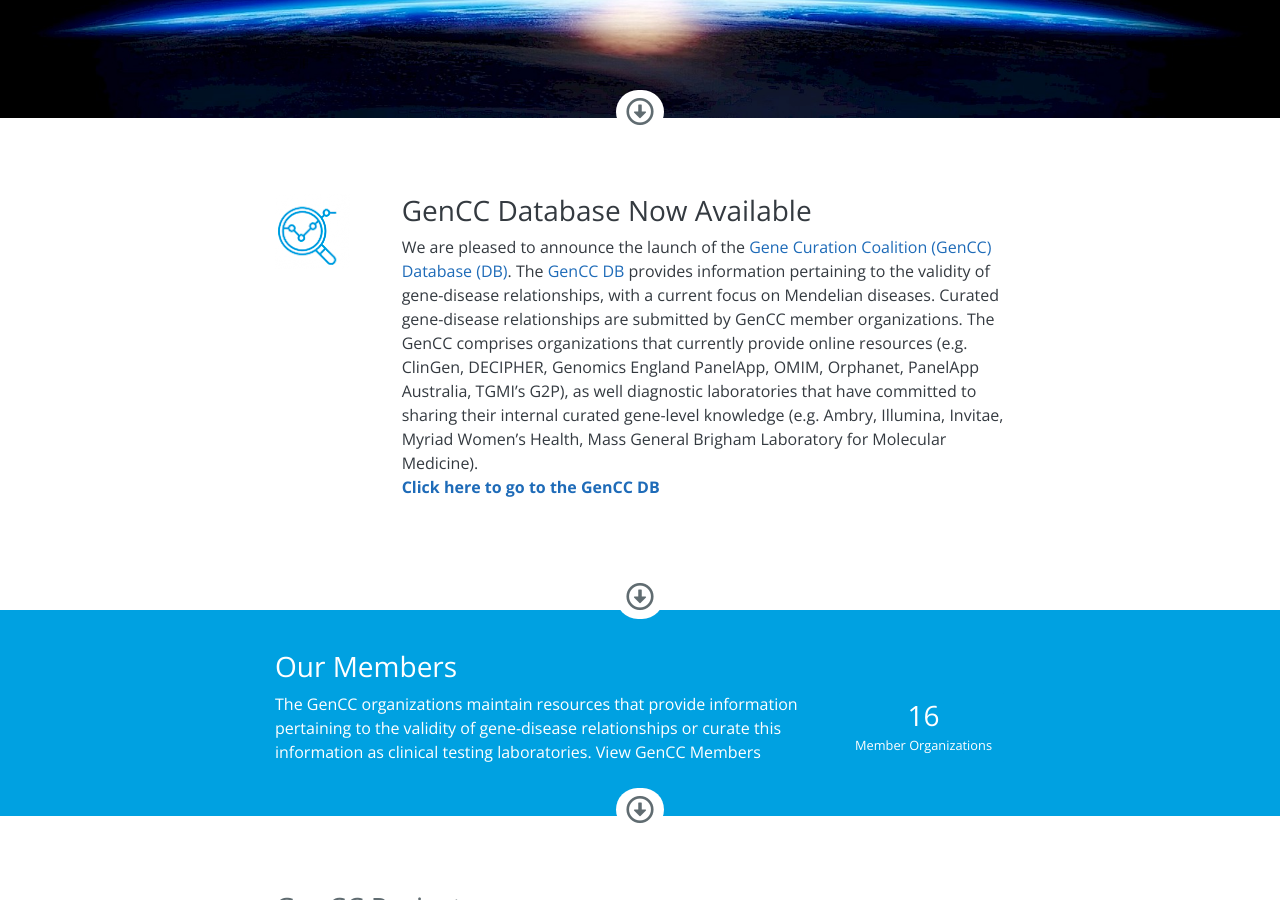
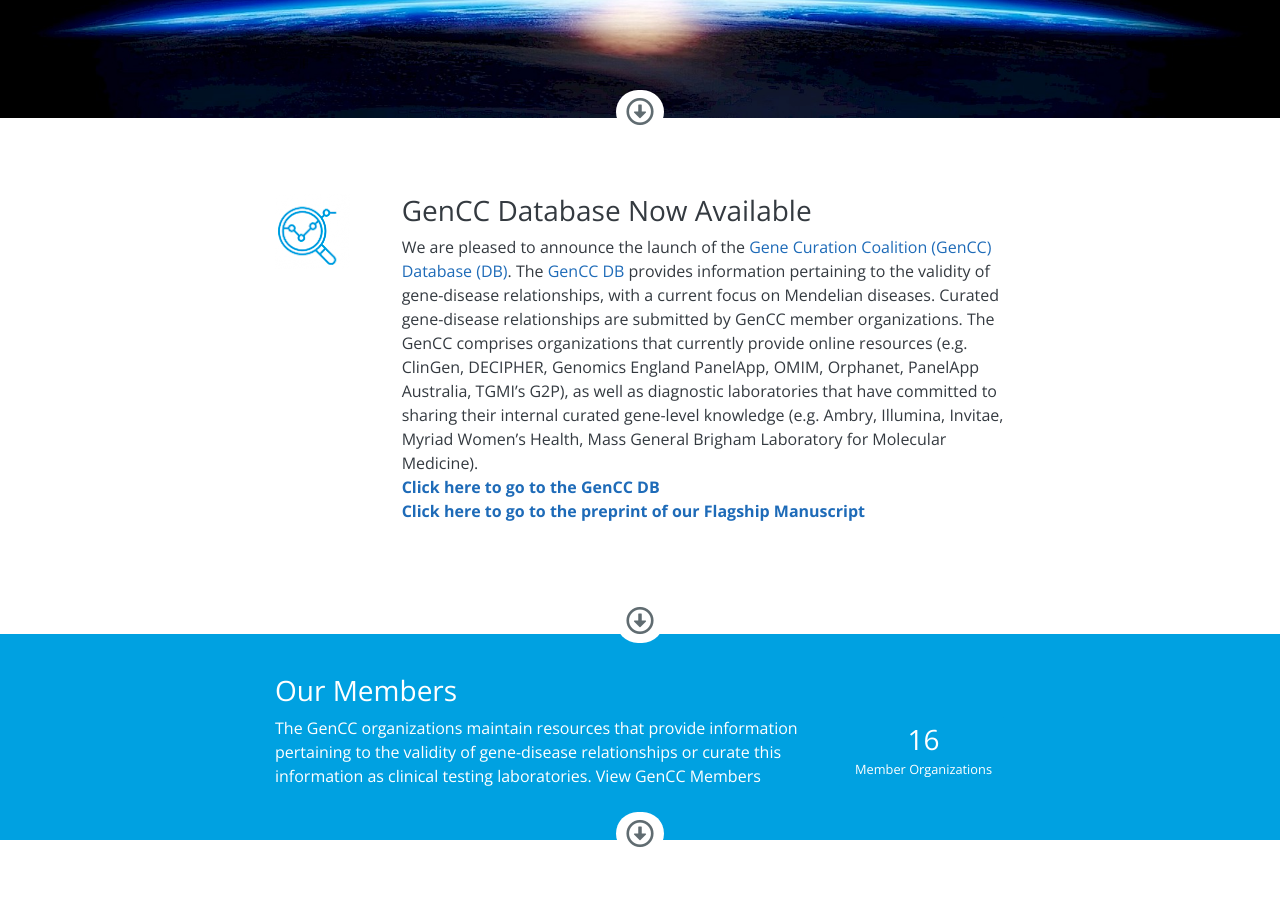
Before and after one commit to GeneCurationCoalition/gencc-website, a Jekyll site: the page built from docs/index.md, in a window 1280 px wide and 900 px high, scrolled down 449 px. Built offline with Jekyll 4.4.1, drawn with Linux system fonts in a browser that asks for light colours.

Commit message:
Update home.html
Added link to preprint

```diff
--- a/docs/_layouts/home.html
+++ b/docs/_layouts/home.html
@@ -27,7 +27,7 @@
                     </div>
                   <div class="col-sm-10 mb-4">
                     <h2>GenCC Database Now Available</h2>
-                    We are pleased to announce the launch of the <a href="http://search.thegencc.org"> Gene Curation Coalition (GenCC) Database (DB)</a>. The <a href="http://search.thegencc.org">GenCC DB</a> provides information pertaining to the validity of gene-disease relationships, with a current focus on Mendelian diseases. Curated gene-disease relationships are submitted by GenCC member organizations. The GenCC comprises organizations that currently provide online resources (e.g. ClinGen, DECIPHER, Genomics England PanelApp, OMIM, Orphanet, PanelApp Australia, TGMI’s G2P), as well diagnostic laboratories that have committed to sharing their internal curated gene-level knowledge (e.g. Ambry, Illumina, Invitae, Myriad Women’s Health, Mass General Brigham Laboratory for Molecular Medicine). <br /><a href="http://search.thegencc.org"><strong>Click here to go to the GenCC DB</strong></a>
+                    We are pleased to announce the launch of the <a href="http://search.thegencc.org"> Gene Curation Coalition (GenCC) Database (DB)</a>. The <a href="http://search.thegencc.org">GenCC DB</a> provides information pertaining to the validity of gene-disease relationships, with a current focus on Mendelian diseases. Curated gene-disease relationships are submitted by GenCC member organizations. The GenCC comprises organizations that currently provide online resources (e.g. ClinGen, DECIPHER, Genomics England PanelApp, OMIM, Orphanet, PanelApp Australia, TGMI’s G2P), as well as diagnostic laboratories that have committed to sharing their internal curated gene-level knowledge (e.g. Ambry, Illumina, Invitae, Myriad Women’s Health, Mass General Brigham Laboratory for Molecular Medicine). <br /><a href="http://search.thegencc.org"><strong>Click here to go to the GenCC DB</strong></a> <br /><a href="https://www.medrxiv.org/content/10.1101/2022.01.03.21268593v1"><strong>Click here to go to the preprint of our Flagship Manuscript</strong></a>
                   </div>
                 </div>
               </div>
```
